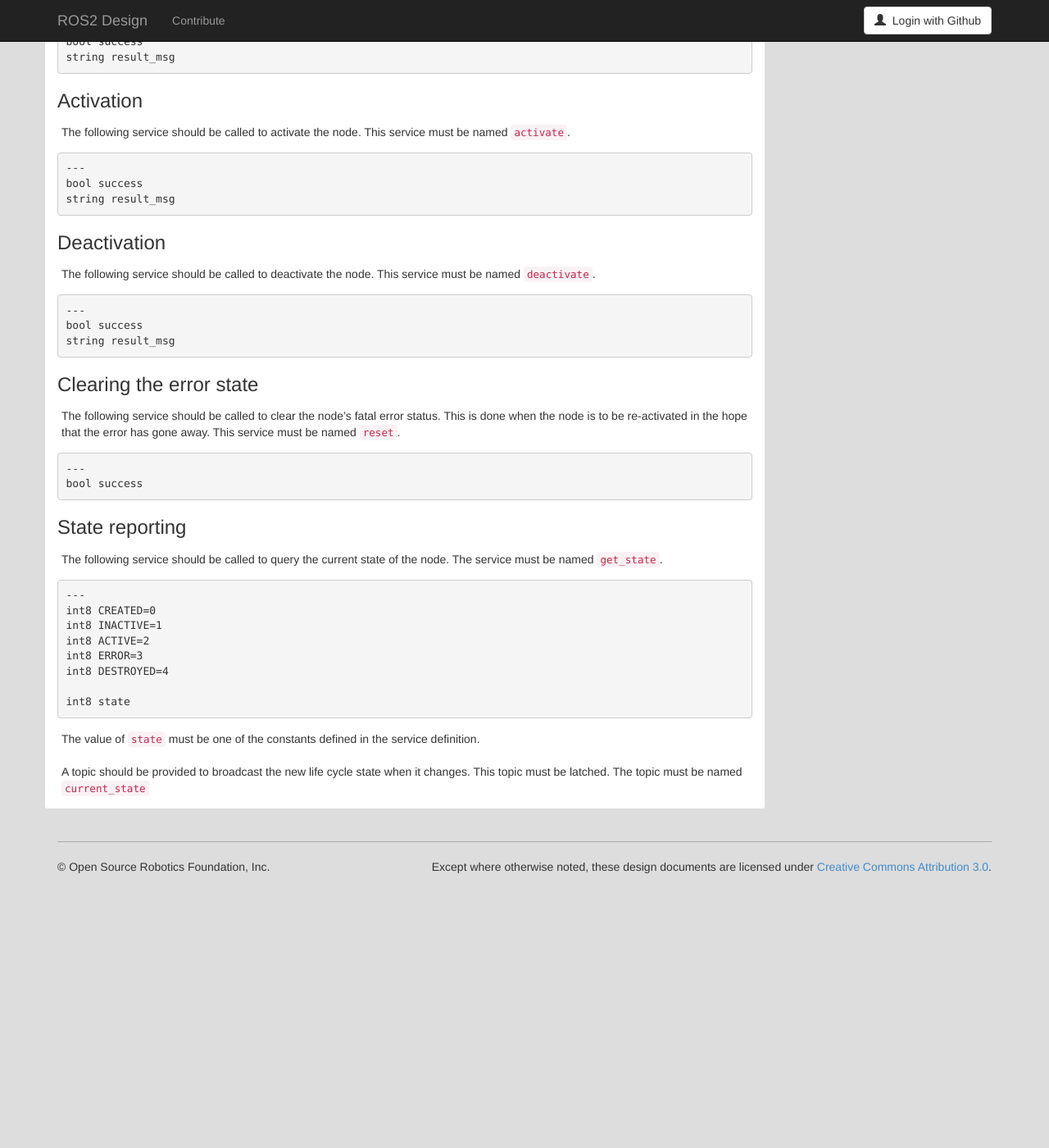
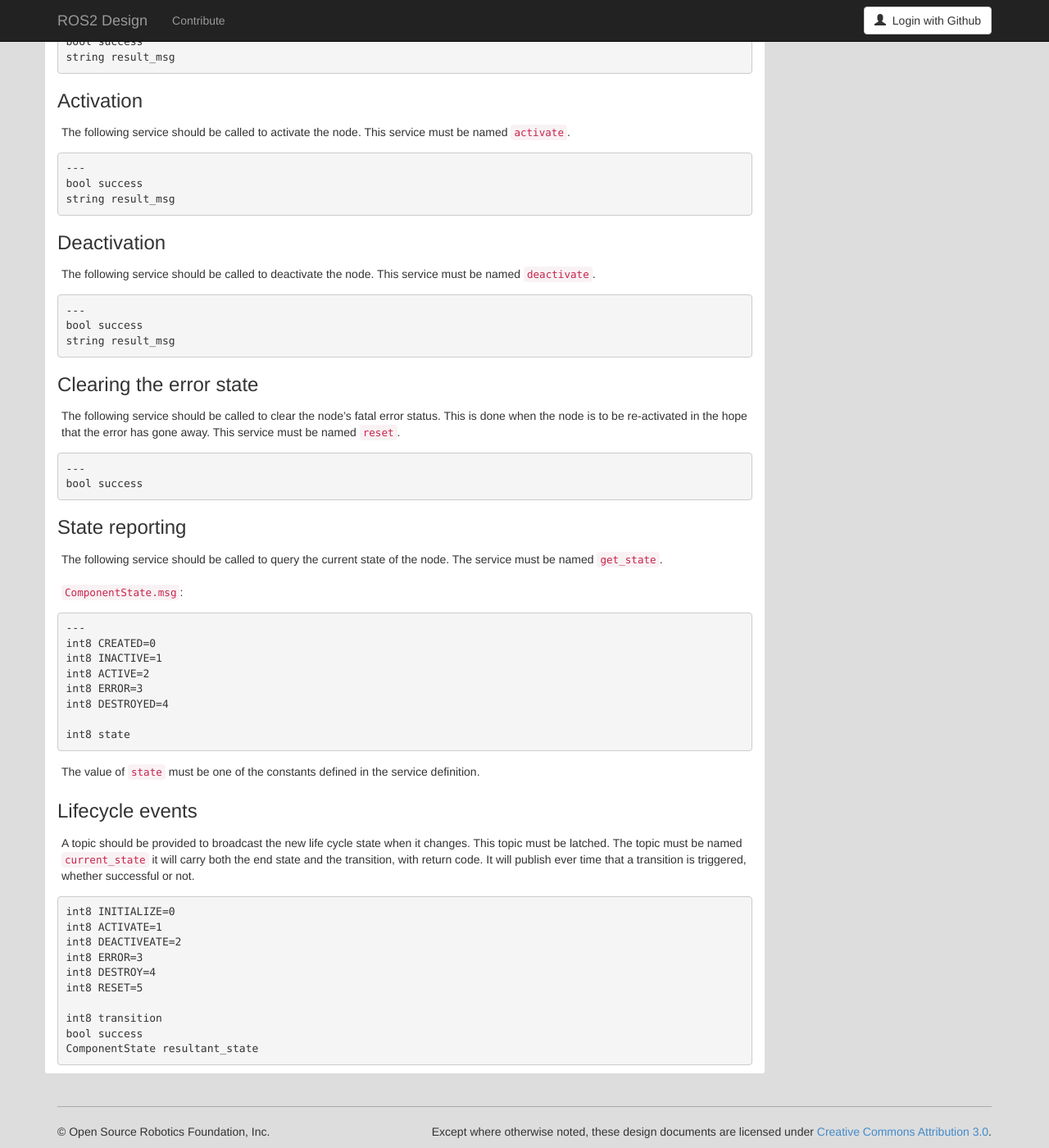
Before and after one commit to ros2/design, a Jekyll site: the page built from articles/node_lifecycle.md, in a window 1280 px wide and 1400 px high, scrolled down 3211 px. Shown: the whole window at 82% size. Built offline with Jekyll 4.4.1, drawn with Linux system fonts in a browser that asks for light colours; nearby versions of some CDN libraries; before the commit the page ends 4288 px from its top, so only the background shows below that.

Commit message:
call out event API for components

```diff
--- a/articles/node_lifecycle.md
+++ b/articles/node_lifecycle.md
@@ -160,6 +160,7 @@ The following service should be called to clear the node's fatal error status. T
 
 The following service should be called to query the current state of the node. The service must be named `get_state`.
 
+`ComponentState.msg`:
 {% raw %}
     ---
     int8 CREATED=0
@@ -173,4 +174,23 @@ The following service should be called to query the current state of the node. T
 
 The value of `state` must be one of the constants defined in the service definition.
 
-A topic should be provided to broadcast the new life cycle state when it changes. This topic must be latched. The topic must be named `current_state`
+### Lifecycle events
+
+A topic should be provided to broadcast the new life cycle state when it changes.
+This topic must be latched.
+The topic must be named `current_state` it will carry both the end state and the transition, with return code.
+It will publish ever time that a transition is triggered, whether successful or not.
+
+{% raw %}
+    int8 INITIALIZE=0
+    int8 ACTIVATE=1
+    int8 DEACTIVEATE=2
+    int8 ERROR=3
+    int8 DESTROY=4
+    int8 RESET=5
+
+    int8 transition
+    bool success
+    ComponentState resultant_state
+
+{% endraw %}
```
